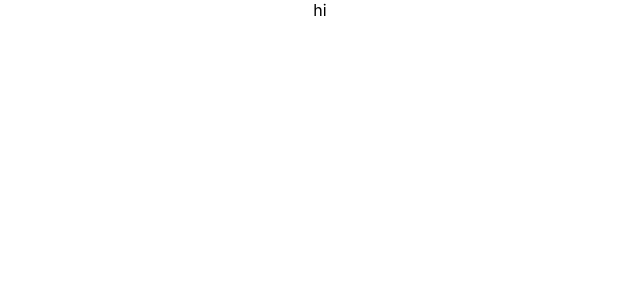
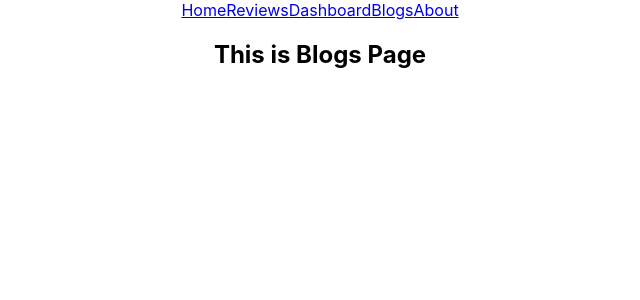
Before and after one commit to muhammad-jiku/jikmunn-airpod-analysis-column, a React (Create React App) app: page /blogs in a window 1280 px wide. Shown: the top 300 px of the page, without its empty margins (320-960 px from the left). Built offline with nearby package versions, Linux system fonts and the light colour scheme.

Commit message:
Components and react routers added

```diff
--- a/src/App.js
+++ b/src/App.js
@@ -1,8 +1,26 @@
 import React from 'react';
+import { Route, Routes } from 'react-router-dom';
 import './App.css';
+import Header from './components/Header/Header';
+import Home from './components/Home/Home';
+import Reviews from './components/Reviews/Reviews';
+import Dashboard from './components/Dashboard/Dashboard';
+import Blogs from './components/Blogs/Blogs';
+import About from './components/About/About';
 
 function App() {
-  return <div className="App">hi</div>;
+  return (
+    <div className="App">
+      <Header></Header>
+      <Routes>
+        <Route path="/" element={<Home />} />
+        <Route path="/reviews" element={<Reviews />} />
+        <Route path="/dashboard" element={<Dashboard />} />
+        <Route path="/blogs" element={<Blogs />} />
+        <Route path="/about" element={<About />} />
+      </Routes>
+    </div>
+  );
 }
 
 export default App;
--- /dev/null
+++ b/src/components/About/About.js
@@ -0,0 +1,11 @@
+import React from 'react';
+
+const About = () => {
+  return (
+    <div>
+      <h2>This is About Page</h2>
+    </div>
+  );
+};
+
+export default About;
--- /dev/null
+++ b/src/components/Blogs/Blogs.js
@@ -0,0 +1,11 @@
+import React from 'react';
+
+const Blogs = () => {
+  return (
+    <div>
+      <h2>This is Blogs Page</h2>
+    </div>
+  );
+};
+
+export default Blogs;
--- /dev/null
+++ b/src/components/Dashboard/Dashboard.js
@@ -0,0 +1,11 @@
+import React from 'react';
+
+const Dashboard = () => {
+  return (
+    <div>
+      <h2>This is Dashboard Page</h2>
+    </div>
+  );
+};
+
+export default Dashboard;
--- /dev/null
+++ b/src/components/Header/Header.js
@@ -0,0 +1,16 @@
+import React from 'react';
+import { Link } from 'react-router-dom';
+
+const Header = () => {
+  return (
+    <nav>
+      <Link to="/">Home</Link>
+      <Link to="/reviews">Reviews</Link>
+      <Link to="/dashboard">Dashboard</Link>
+      <Link to="/blogs">Blogs</Link>
+      <Link to="/about">About</Link>
+    </nav>
+  );
+};
+
+export default Header;
--- /dev/null
+++ b/src/components/Home/Home.js
@@ -0,0 +1,11 @@
+import React from 'react';
+
+const Home = () => {
+  return (
+    <div>
+      <h2>This is HomePage</h2>
+    </div>
+  );
+};
+
+export default Home;
--- /dev/null
+++ b/src/components/Reviews/Reviews.js
@@ -0,0 +1,11 @@
+import React from 'react';
+
+const Reviews = () => {
+  return (
+    <div>
+      <h2>This is Reviews Page</h2>
+    </div>
+  );
+};
+
+export default Reviews;
--- a/src/index.js
+++ b/src/index.js
@@ -2,10 +2,13 @@
 import ReactDOM from 'react-dom';
 import './index.css';
 import App from './App';
+import { BrowserRouter } from 'react-router-dom';
 
 ReactDOM.render(
   <React.StrictMode>
-    <App />
+    <BrowserRouter>
+      <App />
+    </BrowserRouter>
   </React.StrictMode>,
   document.getElementById('root')
 );
```
Also changed, not shown: notes.txt (added).
